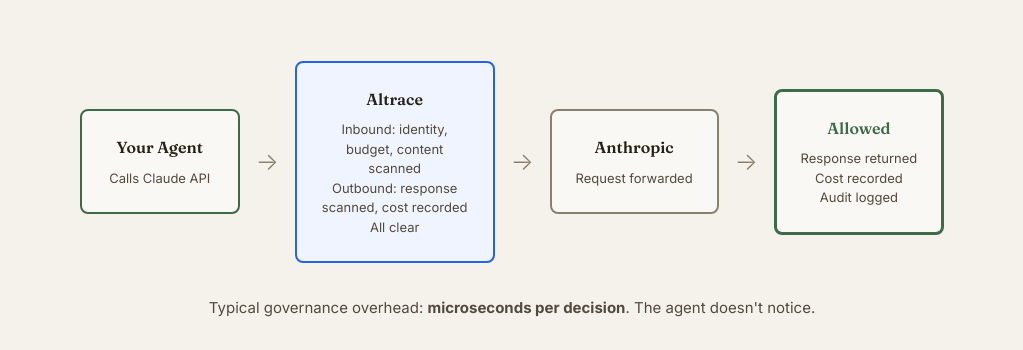
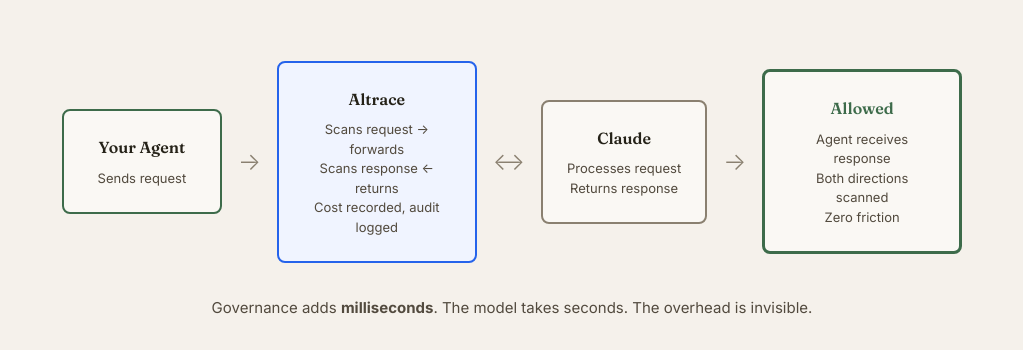
Before and after one commit to k4rthiknerella/altrace-web, a plain HTML site: page site/how-it-works.html in a window 1280 px wide. Shown: the part 794-1144 px from the top of the page, without its empty margins (128-1151 px from the left). Drawn offline with Linux system fonts and the light colour scheme; a script that the page names is missing.

Commit message:
Fix Scenario 1: honest latency claim (milliseconds not microseconds), bidirectional flow diagram

```diff
--- a/site/how-it-works.html
+++ b/site/how-it-works.html
@@ -78,25 +78,25 @@
       <div class="flow-diagram fade-in">
         <div class="flow-step flow-step-agent">
           <div class="flow-step-label">Your Agent</div>
-          <div class="flow-step-detail">Calls Claude API</div>
+          <div class="flow-step-detail">Sends request</div>
         </div>
         <div class="flow-arrow">&rarr;</div>
         <div class="flow-step flow-step-altrace">
           <div class="flow-step-label">Altrace</div>
-          <div class="flow-step-detail">Inbound: identity, budget, content scanned<br>Outbound: response scanned, cost recorded<br>All clear</div>
+          <div class="flow-step-detail">Scans request &rarr; forwards<br>Scans response &larr; returns<br>Cost recorded, audit logged</div>
         </div>
-        <div class="flow-arrow">&rarr;</div>
+        <div class="flow-arrow">&harr;</div>
         <div class="flow-step flow-step-provider">
-          <div class="flow-step-label">Anthropic</div>
-          <div class="flow-step-detail">Request forwarded</div>
+          <div class="flow-step-label">Claude</div>
+          <div class="flow-step-detail">Processes request<br>Returns response</div>
         </div>
         <div class="flow-arrow">&rarr;</div>
         <div class="flow-step flow-step-result" style="border-color: var(--success);">
           <div class="flow-step-label" style="color: var(--success);">Allowed</div>
-          <div class="flow-step-detail">Response returned<br>Cost recorded<br>Audit logged</div>
+          <div class="flow-step-detail">Agent receives response<br>Both directions scanned<br>Zero friction</div>
         </div>
       </div>
-      <p class="flow-caption fade-in">Typical governance overhead: <strong>microseconds per decision</strong>. The agent doesn't notice.</p>
+      <p class="flow-caption fade-in">Governance adds <strong>milliseconds</strong>. The model takes seconds. The overhead is invisible.</p>
       <div class="fade-in" style="margin-top: 32px; max-width: 960px; margin-left: auto; margin-right: auto;">
         <video autoplay loop muted playsinline style="width: 100%; border-radius: 12px; border: 1px solid var(--border);">
           <source src="/assets/videos/scenario-normal.mp4" type="video/mp4">
```
